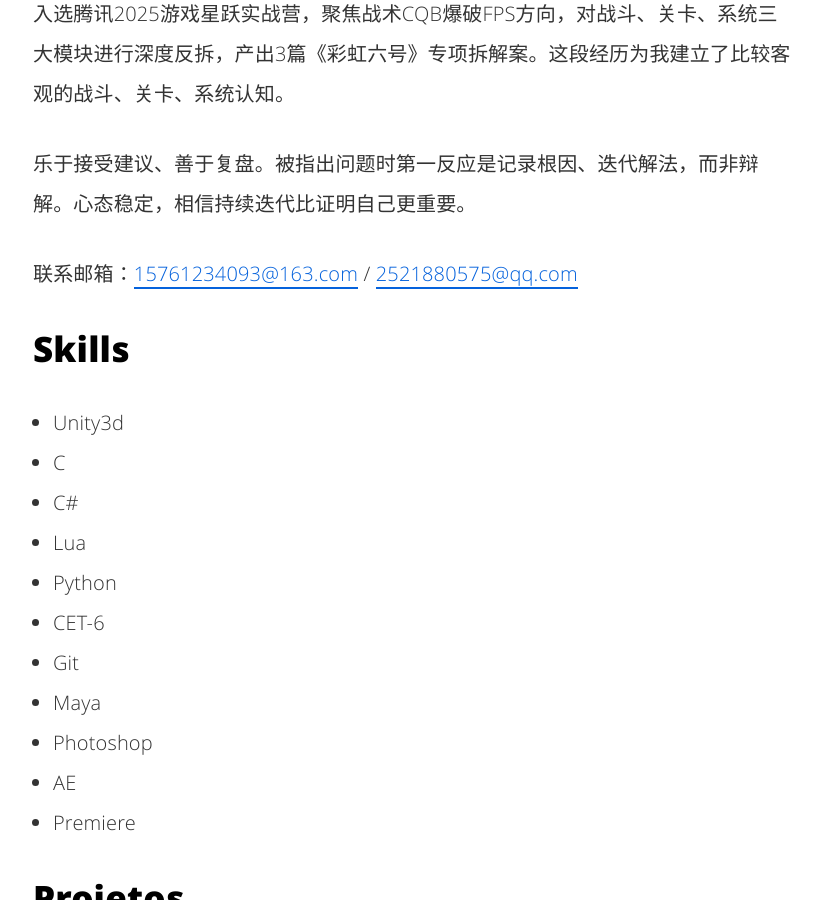
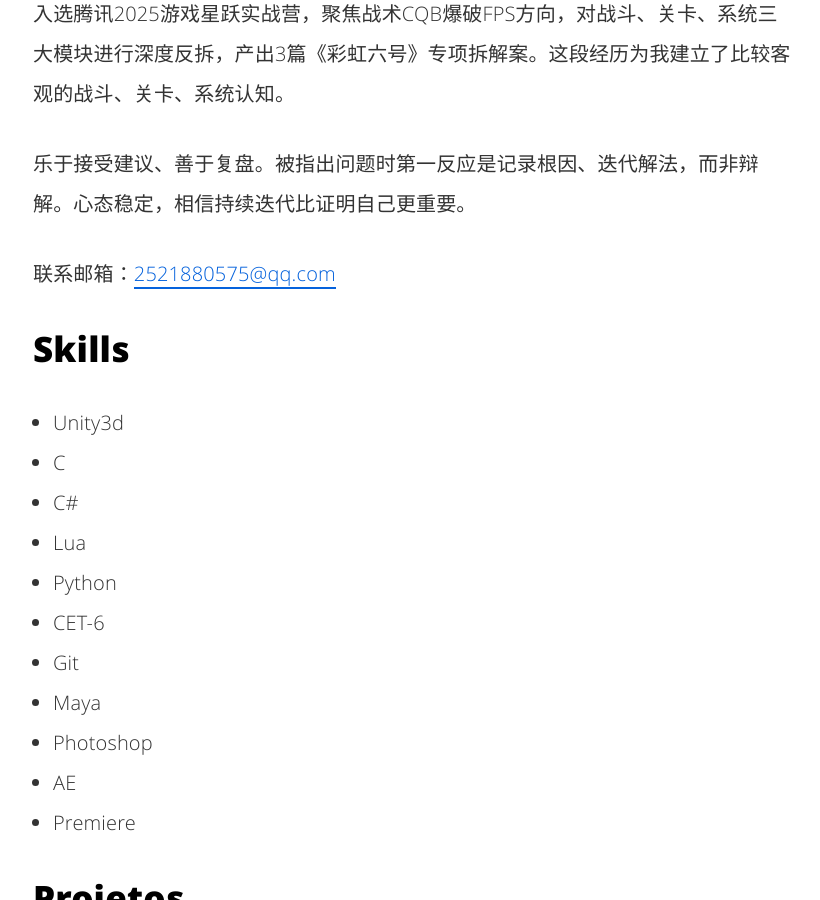
Before and after one commit to Junsonli/Junsonli.github.io, a Jekyll site: the page built from about.html, in a window 1280 px wide and 900 px high, scrolled down 1515 px. Shown: the whole window, without its empty margins (227-1047 px from the left). Built offline with Jekyll 4.4.1, drawn with Linux system fonts in a browser that asks for light colours.

Commit message:
删除163邮箱保留qq邮箱，不用英文名

```diff
--- a/_config.yml
+++ b/_config.yml
@@ -5,10 +5,10 @@ baseurl: "" # the subpath of your site, e.g. /blog
 url: "https://junsonli.github.io/" # the base hostname & protocol for your site e.g. http://willianjusten.com.br
 
 # User settings
-username: Junsonli
+username: LiPengJun
 user_description: 策划实习个人网站
-user_title: 策划个人网站
-email: 15761234093@163.com
+user_title: 个人主页
+email: 2521880575@qq.com
 # Social media links removed
 # weibo_username:
 # linkedin_username:
--- a/_includes/footer.html
+++ b/_includes/footer.html
@@ -1,4 +1,4 @@
 <footer>
-    <p>Made with <a href="http://jekyllrb.com/" target="_blank">Jekyll</a> and <span class="love">❤</span> by <a href="https://junsonli.github.io/">Junsonli</a></p>
+    <p>Made with <a href="http://jekyllrb.com/" target="_blank">Jekyll</a> and <span class="love">❤</span> by <a href="https://junsonli.github.io/">LiPengJun</a></p>
 </footer>
 <script src="{{ "/assets/js/main.js" | prepend: site.baseurl }}"></script>
--- a/about.html
+++ b/about.html
@@ -5,7 +5,7 @@ permalink: /about/index.html
 description: "保持进步，学习不止"
 ---
 
-<img itemprop="image" class="img-rounded" src="/assets/img/blog-author.jpg" alt="Junsonli">
+<img itemprop="image" class="img-rounded" src="/assets/img/blog-author.jpg" alt="LiPengJun">
 
 <h2>About Me</h2>
 
@@ -15,7 +15,7 @@ description: "保持进步，学习不止"
 
 <p>乐于接受建议、善于复盘。被指出问题时第一反应是记录根因、迭代解法，而非辩解。心态稳定，相信持续迭代比证明自己更重要。</p>
 
-<p>联系邮箱：<a href="mailto:15761234093@163.com">15761234093@163.com</a> / <a href="mailto:2521880575@qq.com">2521880575@qq.com</a></p>
+<p>联系邮箱：<a href="mailto:2521880575@qq.com">2521880575@qq.com</a></p>
 
 
 <h2>Skills</h2>
```
